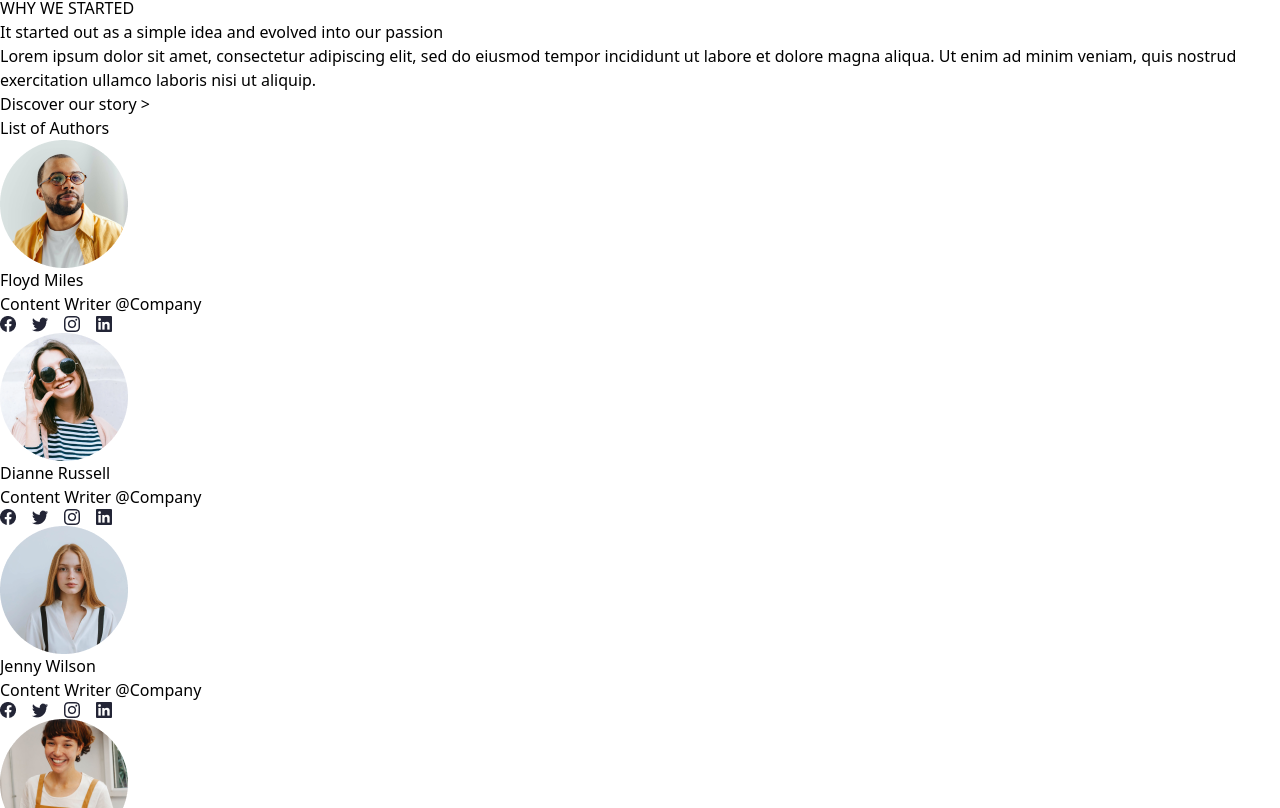
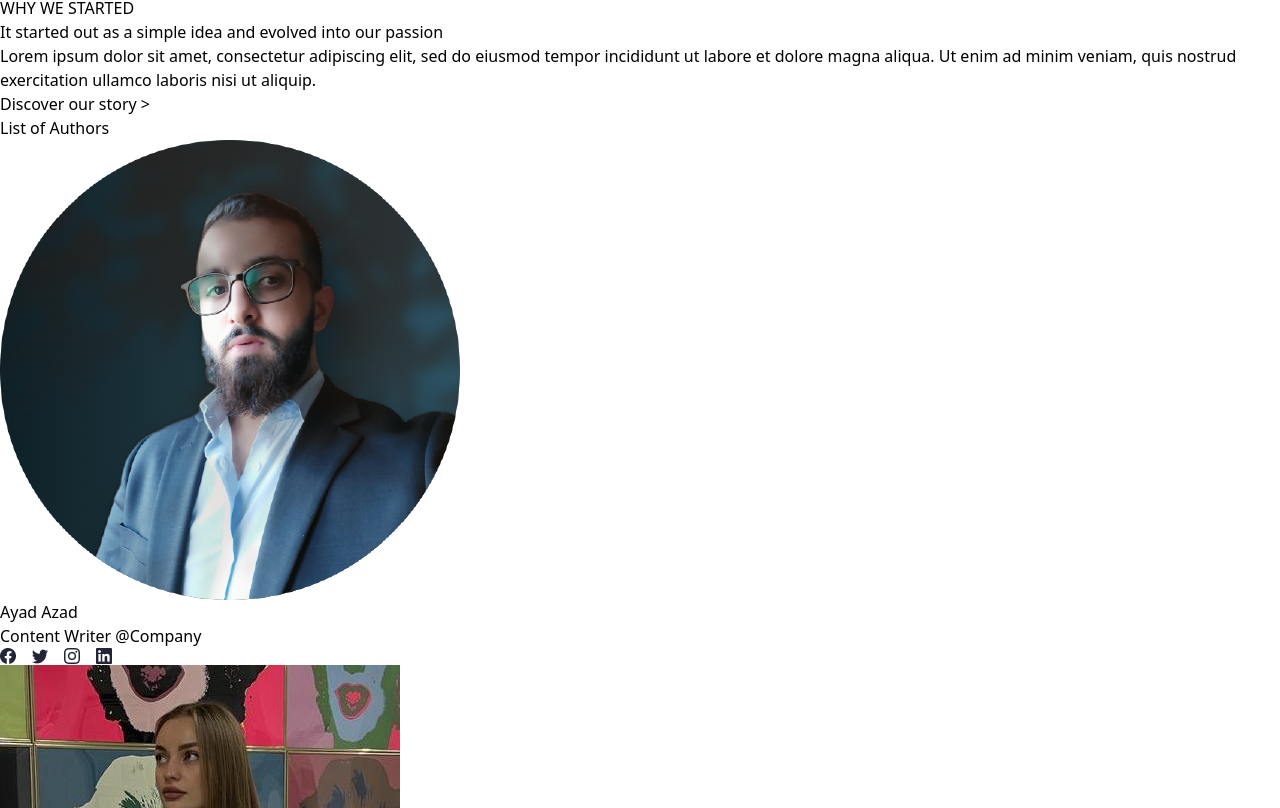
Before and after one commit to AyadAzad/blog-web, a React (Vite) app: page / in a window 1280 px wide. Shown: the part 2992-3800 px from the top of the page. Built offline with nearby package versions, Linux system fonts and the light colour scheme.

Commit message:
Chanded Authers

```diff
--- a/src/Components/homePage/ListOfAuthers.tsx
+++ b/src/Components/homePage/ListOfAuthers.tsx
@@ -1,5 +1,5 @@
-import man1 from "../../assets/man1.png";
-import women1 from "../../assets/women1.png";
+import Ayad_Azad from "../../assets/Ayad_Azad.png";
+import Alexandra_Rybinskaya from "../../assets/Alexandra_Rybinskaya.jpg";
 import women2 from "../../assets/women2.png";
 import women3 from "../../assets/women3.png";
 import socialWrapper from "../../assets/SocialWrapper.png";
@@ -14,12 +14,10 @@ const ListOfAuthers = () => {
       <div className="flex flex-col md:flex-row pb-10 md:pb-20 w-full md:w-10/12 mx-auto">
         <div className="bg-slate-200 mx-auto my-5 md:my-0 md:mx-5 px-10 pt-10 hover:bg-amber-100 md:w-72">
           <div className="flex items-center justify-center">
-            <img src={man1} alt="Floyd Miles"></img>
+            <img className="w-32 h-32" src={Ayad_Azad} alt="Ayad Azad"></img>
           </div>
           <p className="pb-3 md:pb-5 font-bold text-lg md:text-2xl text-center">
-            <a href="/authors">
-            Floyd Miles
-            </a>
+            <a href="/authors">Ayad Azad</a>
           </p>
           <p className="text-slate-500 pb-6 md:pb-11 text-center">
             Content Writer @Company
@@ -29,12 +27,16 @@ const ListOfAuthers = () => {
           </div>
         </div>
 
-        <div className="bg-slate-200 mx-auto my-5 md:my-0 md:mx-5 px-10 pt-10 hover:bg-amber-100 md:w-72">
+        <div className="bg-slate-200 mx-auto my-5 md:my-0 md:mx-5 md:px-0 px-10 pt-10 hover:bg-amber-100 md:w-72">
           <div className="flex items-center justify-center">
-            <img src={women1} alt="Dianne Russell"></img>
+            <img
+              className=" rounded-full w-32 h-32"
+              src={Alexandra_Rybinskaya}
+              alt="Alexandra Rybinskaya"
+            ></img>
           </div>
           <p className="pb-3 md:pb-5 font-bold text-lg md:text-2xl text-center">
-            Dianne Russell
+            Alexandra Rybinskaya
           </p>
           <p className="text-slate-500 pb-6 md:pb-11 text-center">
             Content Writer @Company
```
Also changed, not shown: src/assets/Alexandra_Rybinskaya.jpg (added), src/assets/Ayad_Azad.png (added).
